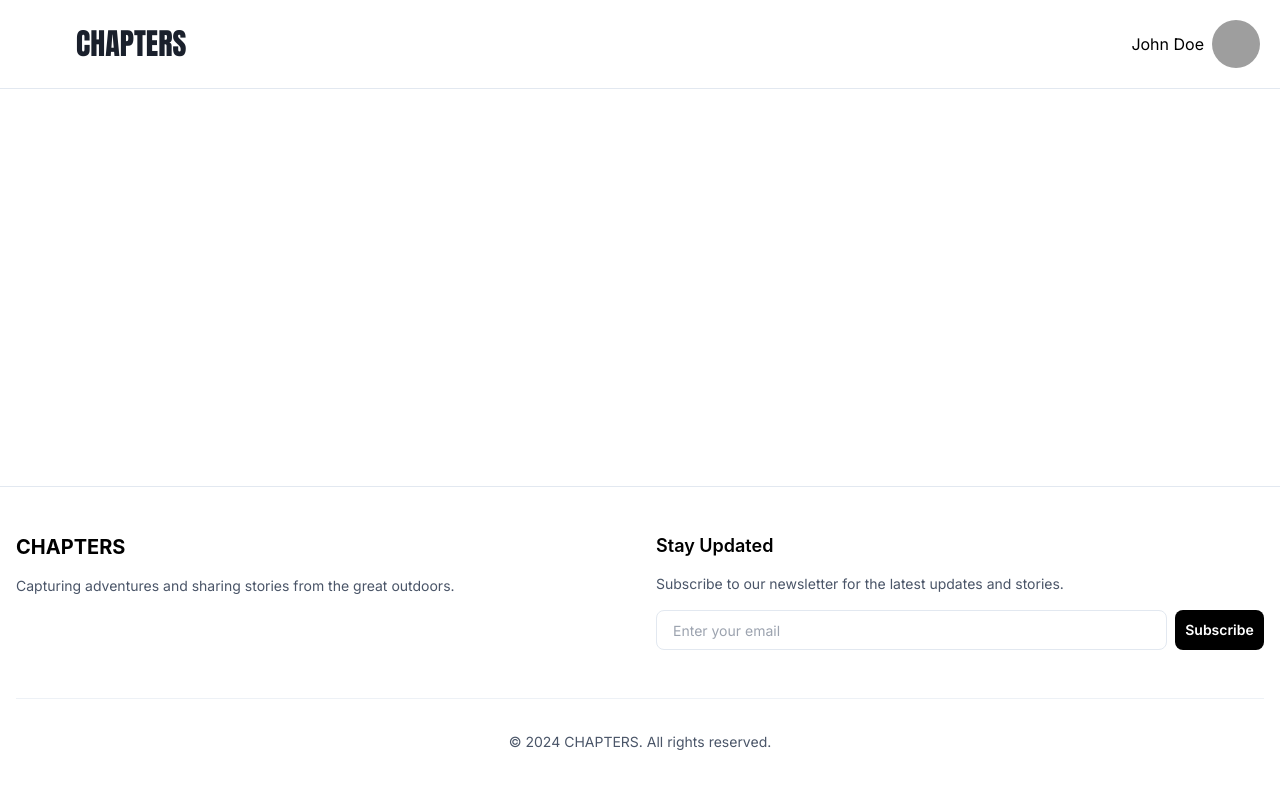
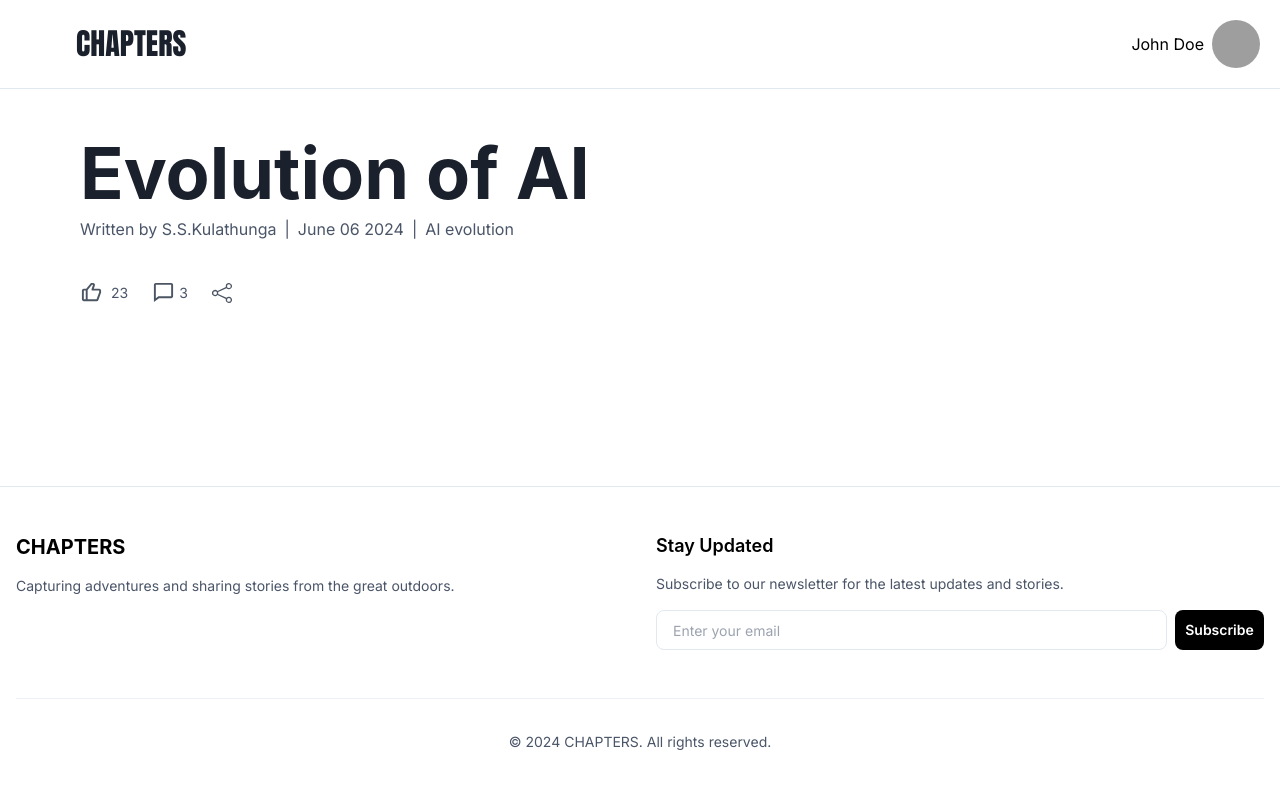
Before and after one commit to comp-math-uom/chapters-frontend, a Next.js app: page /blog/1 in a window 1280 px wide. Shown: the top 788 px of the page. Built offline with nearby package versions, Linux system fonts and the light colour scheme; grey boxes are pictures that could not be loaded.

Commit message:
BlogHeader done!

```diff
--- a/app/(blog)/blog/[id]/page.jsx
+++ b/app/(blog)/blog/[id]/page.jsx
@@ -1,7 +1,16 @@
+import BlogHeader from "@/app/components/blog/BlogHeader";
+
 export default function Page() {
     return (
         <div className="container flex flex-wrap justify-center m-auto px-20 gap-20">
-
+            <BlogHeader
+                title="Evolution of AI"
+                author="Written by S.S.Kulathunga"
+                date="June 06 2024"
+                info="AI evolution"
+                likes={23}
+                comments={3}
+            />
         </div>
     );
 }
--- /dev/null
+++ b/app/components/blog/BlogHeader.jsx
@@ -0,0 +1,35 @@
+import { Box, Heading, HStack, VStack, Text } from '@chakra-ui/react';
+import { BiLike, BiComment } from 'react-icons/bi';
+import { BsShare } from 'react-icons/bs';
+
+export default function BlogHeader({title,author,date,info,likes,comments}){
+    return(
+        <Box width={'full'} py={16}>
+            <VStack spacing={2} align={"left"}>
+                <Heading as="h1" size="4xl" fontWeight="bold" className={'font-anton'}>
+                    {title}
+                </Heading>
+                <HStack spacing={2} color="gray.600">
+                    <Text>{author}</Text>
+                    <Text>|</Text>
+                    <Text>{date}</Text>
+                    <Text>|</Text>
+                    <Text>{info}</Text>
+                </HStack>
+                <HStack marginTop={8} spacing={6}>
+                    <HStack className="cursor-pointer hover:opacity-80">
+                        <BiLike size={23} className="text-gray-600" />
+                        <Text fontSize="sm" color="gray.600">{likes}</Text>
+                    </HStack>
+                    <HStack spacing={1} className="cursor-pointer hover:opacity-80">
+                        <BiComment size={23} className="text-gray-600" />
+                        <Text fontSize="sm" color="gray.600">{comments}</Text>
+                    </HStack>
+                    <HStack spacing={1} className="cursor-pointer hover:opacity-80">
+                        <BsShare size={20} className="text-gray-600" />
+                    </HStack>
+                </HStack>
+            </VStack>
+        </Box>
+    )
+}
```
